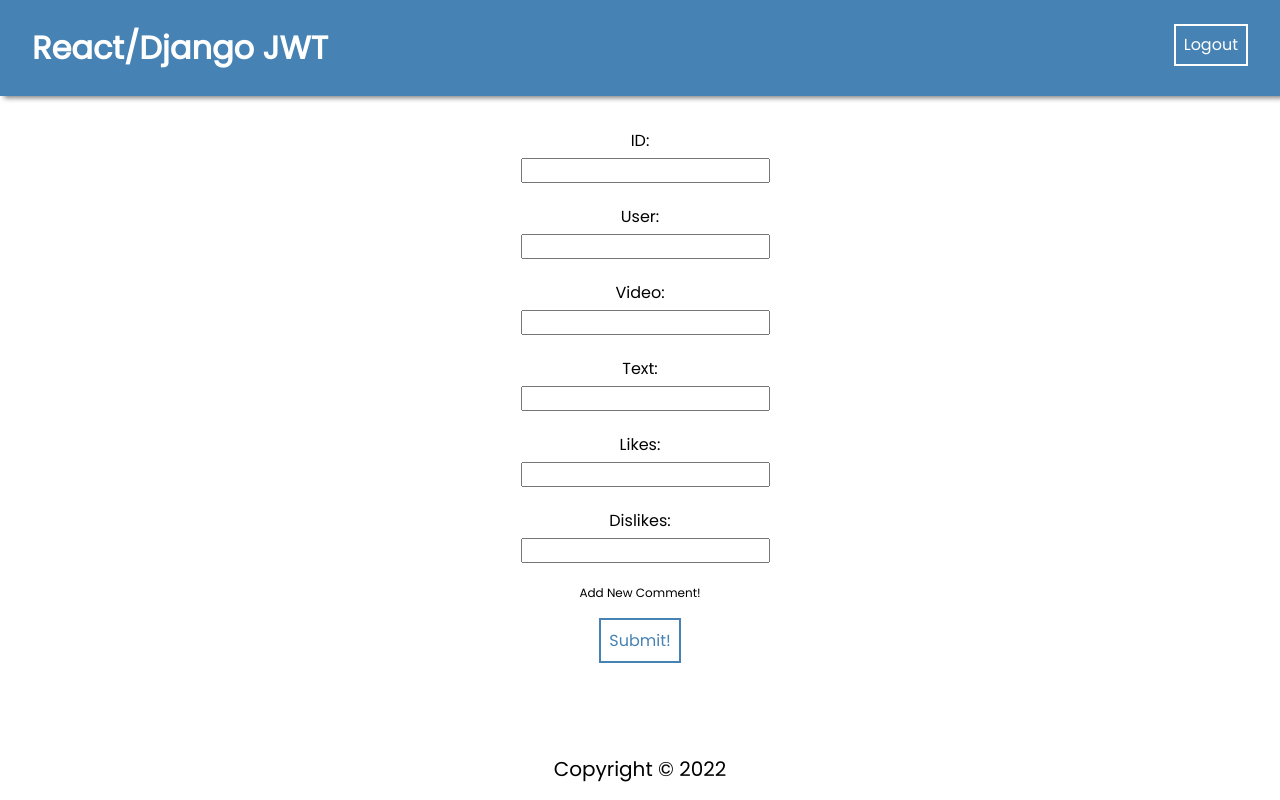
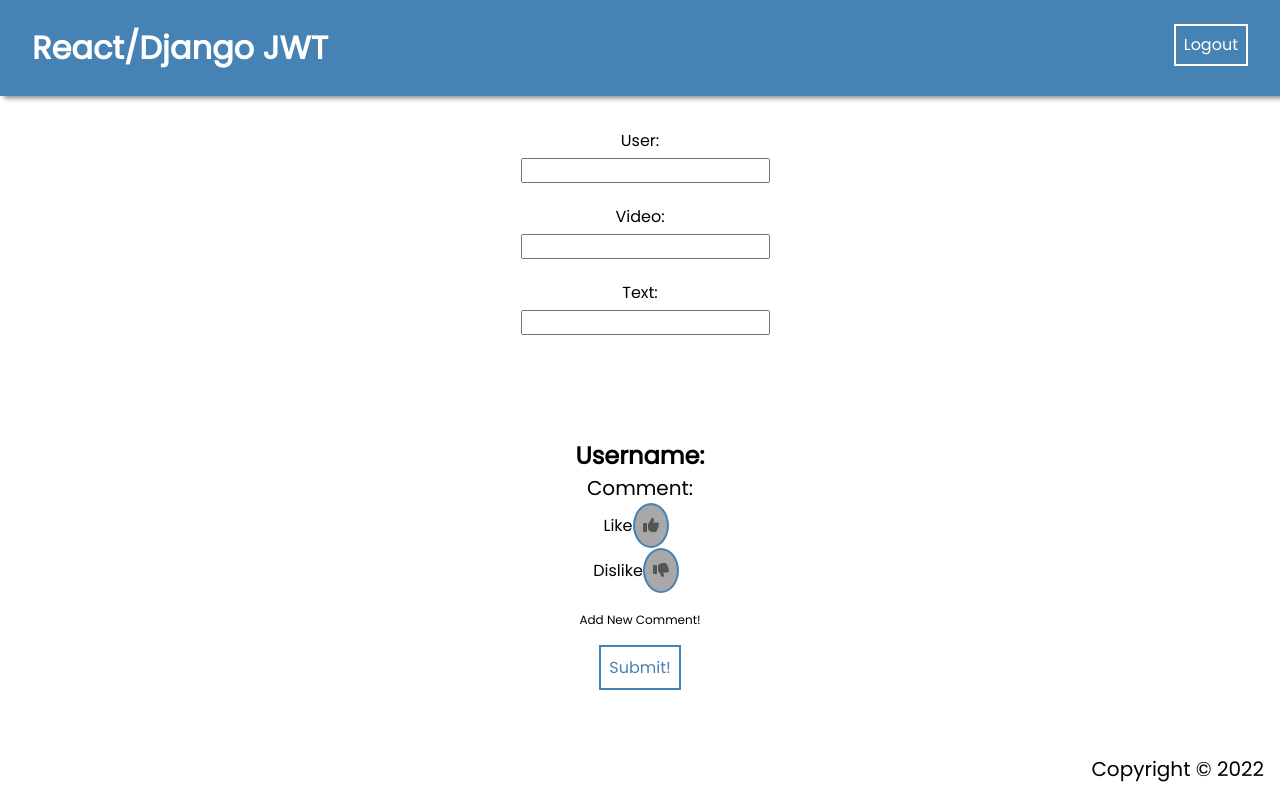
Before and after one commit to StephanieCobble/YouTube_Clone, a React (Create React App) app in the folder frontend/: page /comment in a window 1280 px wide. Built offline with nearby package versions, Linux system fonts and the light colour scheme; no server answers; sample sign-in values are in the browser's storage.

Commit message:
styled like and dislike buttoms, added color clicks

```diff
--- a/frontend/package.json
+++ b/frontend/package.json
@@ -3,6 +3,11 @@
   "version": "0.1.0",
   "private": true,
   "dependencies": {
+    "@fortawesome/fontawesome-svg-core": "^6.1.1",
+    "@fortawesome/free-brands-svg-icons": "^6.1.1",
+    "@fortawesome/free-regular-svg-icons": "^6.1.1",
+    "@fortawesome/free-solid-svg-icons": "^6.1.1",
+    "@fortawesome/react-fontawesome": "^0.1.18",
     "@testing-library/jest-dom": "^5.16.2",
     "@testing-library/react": "^12.1.2",
     "@testing-library/user-event": "^13.5.0",
--- a/frontend/src/components/Footer/Footer.css
+++ b/frontend/src/components/Footer/Footer.css
@@ -4,6 +4,6 @@ footer {
   font-size: 1.2rem;
   left: 0;
   padding: 1rem;
-  text-align: center;
+  text-align: right;
   width: 100%;
 }
--- a/frontend/src/pages/CommentForm/CommentForm.jsx
+++ b/frontend/src/pages/CommentForm/CommentForm.jsx
@@ -3,20 +3,23 @@ import useCustomForm from "../../hooks/useCustomForm";
 import axios from "axios";
 import useAuth from "../../hooks/useAuth";
 import { useNavigate } from "react-router-dom";
+import LikeDislike from "../LikeDislike/LikeDislike";
 
 let initialValues = {
     id: "",
     user: "",
     video_id: "",
     text: "",
-    likes: "",
-    dislikes: ""
+    likes: 0,
+    dislikes: 0
 }
 
-const CommentForm = () => {
+const CommentForm = (props) => {
     const [user, token] = useAuth();
     const navigate = useNavigate();
     const [formData, handleInputChange, handleSubmit] = useCustomForm(initialValues, addNewComment)
+
+
     async function addNewComment() {
         try {
             let response = await axios.post(`http://127.0.0.1:8000/api/comments/`, formData, {
@@ -24,17 +27,30 @@ const CommentForm = () => {
                     Authorization: "Bearer " + token,
                 },
             });
-            navigate("/VideoPage")
+            navigate("/videopage")
         } catch (error) {
             console.log(error.message);
         }
+    }
+
+    async function GetComments(){
+      try {
+        await axios.put(`http://127.0.0.1:8000/api/comments/update/${props.videoId}`, {
+        headers: {
+          Authorization: "Bearer " + token,
+      },
+    });
+    navigate("/videopage")
+    } catch (error) {
+    console.log(error.message);
+    }
     }
 
 
     return (
         <div className="container">
         <form className="form" onSubmit={handleSubmit}>
-          <label>
+          {/* <label>
             ID:{" "}
             <input
               type="text"
@@ -42,7 +58,7 @@ const CommentForm = () => {
               value={formData.id}
               onChange={handleInputChange}
             />
-          </label>
+          </label> */}
           <label>
             User:{" "}
             <input
@@ -70,8 +86,11 @@ const CommentForm = () => {
               onChange={handleInputChange}
             />
           </label>
-          <label>
-            Likes:{" "}
+          <div>
+            <LikeDislike/>
+          </div>
+          {/* <label>
+            Likes:{}
             <input
               type="text"
               name="likes"
@@ -80,14 +99,14 @@ const CommentForm = () => {
             />
           </label>
           <label>
-            Dislikes:{" "}
+            Dislikes:{}
             <input
               type="text"
               name="dislikes"
               value={formData.dislikes}
               onChange={handleInputChange}
             />
-          </label>
+          </label> */}
           <p style={{ fontSize: "12px" }}>
             Add New Comment!
           </p>
--- /dev/null
+++ b/frontend/src/pages/LikeDislike/LikeDislike.css
@@ -0,0 +1,47 @@
+
+.rating {
+    width: 100%;
+    margin-top: 40px;
+    padding-top: 40px;
+    text-align: center;
+    display: flex;
+    justify-content:center;
+
+}
+
+
+.dislike-inactive:hover {
+    background-color: rgb(252, 64, 64);
+
+    box-shadow: rgb(116, 86, 86);
+    transition: all .2s ease-in-out;
+    transform: scale(1.1);
+}
+
+.like-inactive:hover {
+  background-color: rgb(68, 193, 68);
+  box-shadow: rgb(95, 119, 100);
+  transition: all .2s ease-in-out;
+  transform: scale(1.1);
+}
+
+.like-inactive,
+.dislike-inactive{
+    background-color: rgba(145, 145, 145, 0.783);
+    border-radius: 75%;
+    margin-right: .5em;
+
+}
+
+.like-active{
+    background-color: rgb(68, 193, 68);
+    border-radius: 75%;
+    margin-right: .5em;
+
+}
+
+.dislike-active{
+    background-color: rgb(252, 64, 64);
+    border-radius: 75%;
+    margin-right: .5em;
+}
--- a/frontend/src/pages/Comment/Comment.jsx
+++ b/frontend/src/pages/LikeDislike/LikeDislike.jsx
@@ -1,8 +1,15 @@
 import React, { useState, useEffect } from 'react';
 import axios from 'axios';
+import useAuth from "../../hooks/useAuth";
+import { useNavigate } from "react-router-dom";
 
+import { FontAwesomeIcon } from "@fortawesome/react-fontawesome";
+import { library } from "@fortawesome/fontawesome-svg-core";
+import { faThumbsDown, faThumbsUp } from "@fortawesome/free-solid-svg-icons";
 
-const Comment = (props) => {
+import "./LikeDislike.css";
+
+const LikeDislike = (props) => {
   const [comments, setComments] = useState([])
   const [comment, singleComment] = useState('')
   const [likes, setLikes] = useState('')
@@ -12,18 +19,31 @@ const Comment = (props) => {
   const [dislikeSelected, setDislikeSelected] = useState(false);
   const [likeClass, setLikeClass] = useState("like-inactive");
   const [dislikeClass, setDislikeClass] = useState("dislike-inactive");
+
+  const [ token] = useAuth();
+  const navigate = useNavigate();
   GetComments()
 
-  async function GetComments(props){
-  let response = await axios.get(`http://127.0.0.1:8000/api/comments/${props.videoId}`)
-  setComments(response.data)
-};
-  comments.map(function(element){
+  async function GetComments(){
+  try {
+    await axios.put(`http://127.0.0.1:8000/api/comments/update/${props.videoId}`, {
+    headers: {
+      Authorization: "Bearer " + token,
+  },
+});
+navigate("/videopage")
+} catch (error) {
+console.log(error.message);
+}
+}
+
+
+  comments.map((element, id) => {
   singleComment(element.text)
   setLikes(element.likes)
   setDislikes(element.dislikes)
   setUser(element.user)
-  console.log([])
+
 });
 
 
@@ -61,25 +81,43 @@ const Comment = (props) => {
     }
   }, [dislikeSelected]);
 
+
+  library.add(faThumbsUp, faThumbsDown);
+
     return (
-      <div>
+      <div className='rating'>
+        <div>
         <table>
       <h2>Username:{user}</h2>
-      <body>
+      <div>
         <p>
         Comment:{comment}
         </p>
-        <button className={likeClass} onClick={handleLike}>Like{likes}</button>
-        <button className={dislikeClass} onClick={handleDislike}>Dislike{dislikes}</button>
-      </body>
+        <div>Like{likes}
+        <button className={likeClass} onClick={handleLike}>
+        <FontAwesomeIcon
+            color="#525753"
+            icon={["fa-solid", "fa-thumbs-up"]}
+          />
+        </button>
+        </div>
+        <div> Dislike{dislikes}
+        <button className={dislikeClass} onClick={handleDislike}>
+        <FontAwesomeIcon
+            color="#525753"
+            icon={["fa-solid", "fa-thumbs-down"]}
+          />
+        </button>
+        </div>
+      </div>
         </table>
 
 
 
-
+        </div>
       </div>
 
       );
 }
 
-export default Comment;
+export default LikeDislike;
--- a/frontend/src/pages/VideoPage/VideoPage.jsx
+++ b/frontend/src/pages/VideoPage/VideoPage.jsx
@@ -4,7 +4,7 @@ import RelatedVideos from "../RelatedVideos/RelatedVideos";
 import React, { useState, useEffect } from "react";
 import axios from "axios";
 import CommentForm from "../CommentForm/CommentForm";
-import Comment from "../Comment/Comment";
+import LikeDislike from "../LikeDislike/LikeDislike";
 import { Link, renderMatches, useParams} from "react-router-dom";
 
 const VideoPage = (props) => {
@@ -74,7 +74,8 @@ function handleClick(element) {
         }
       })}
       <CommentForm />
-      {/* <Comment/> */}
+
+      {/* <LikeDislike/> */}
 
       <table>{/* <img src={relatedUrl[1]}/> */}</table>
     </div>
```
Also changed, not shown: 1 other file (tests, documents, lock files or other folders).
